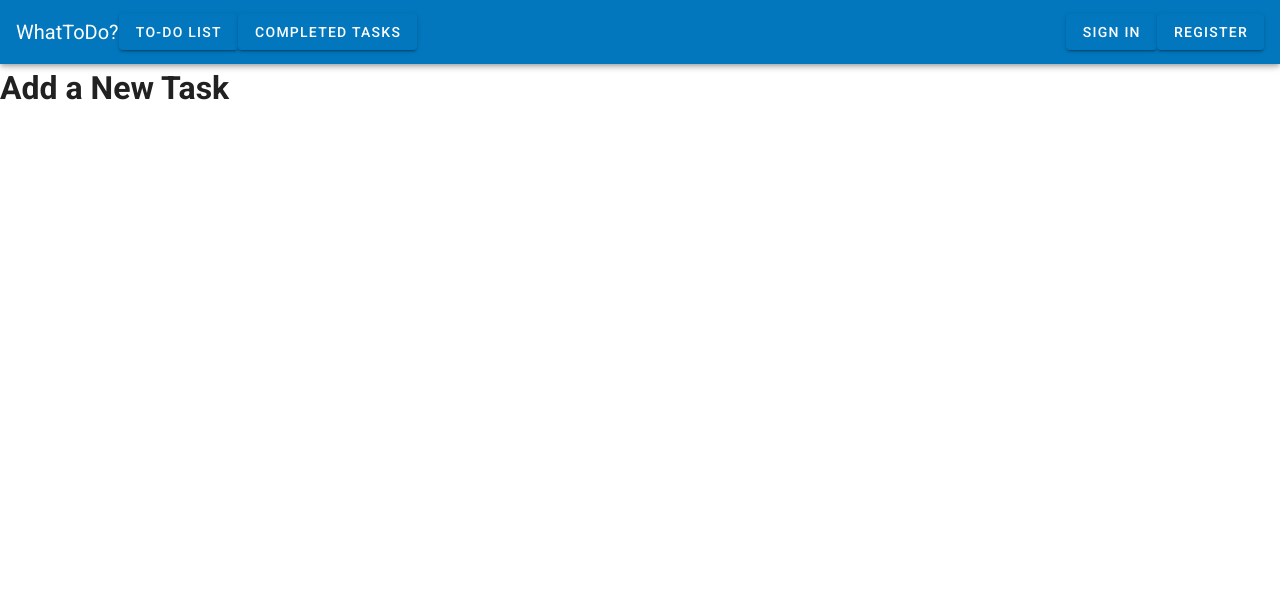
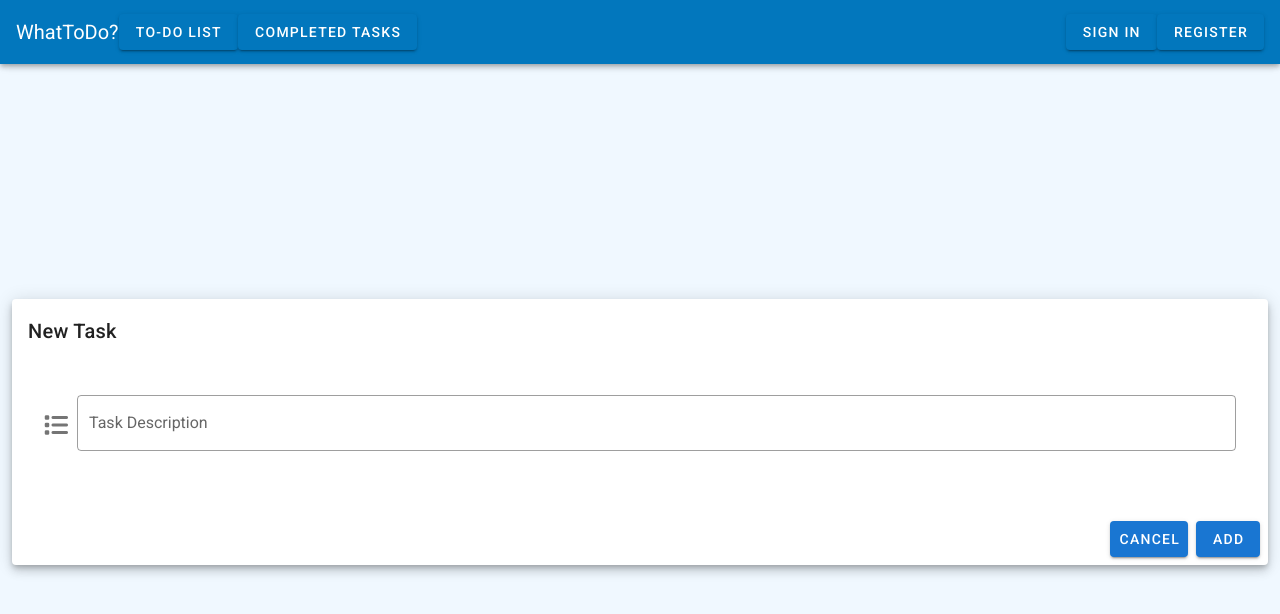
Before and after one commit to hqpang/sea-group-tech-assessment, a Vue app: page /newtask in a window 1280 px wide. Shown: the top 614 px of the page. Built offline with nearby package versions, Linux system fonts and the light colour scheme.

Commit message:
Add UI for Add New Task View

```diff
--- a/src/store/index.js
+++ b/src/store/index.js
@@ -3,7 +3,9 @@ import Vuex from 'vuex'
 import router from '@/router'
 // import firebase from 'firebase/compat/app';
 import { getAuth, createUserWithEmailAndPassword, signInWithEmailAndPassword, signOut } from "firebase/auth";
-import 'firebase/compat/firestore';
+// import 'firebase/compat/firestore';
+import {getDatabase, ref, push, set} from 'firebase/database'
+
 
 Vue.use(Vuex)
 
@@ -71,6 +73,13 @@ export default new Vuex.Store({
               router.push('/');
           });
       },
+    addNewTask(description) {
+      const db = getDatabase();
+      const TaskListRef = ref(db, 'tasks/');
+      const newTaskRef = push(TaskListRef);
+      set( newTaskRef, {
+        details: description})
+    }
   },
   modules: {
   }
--- a/src/views/NewTaskView.vue
+++ b/src/views/NewTaskView.vue
@@ -1,11 +1,72 @@
 <template>
-    <h1>Add a New Task</h1>
+    <v-container fluid fill-height class="pa-0" >
+        <v-layout align-center justify-center>
+            <v-col cols="12">
+                <v-card align-center justify-center :elevation="6">
+                    <v-card-title> New Task</v-card-title>
+                    <v-form ref="form" v-model="valid">
+
+                        <v-text-field
+                        name="description"
+                        prepend-icon="fa-list"
+                        class="pa-8"
+                        label="Task Description"
+                        type="description"
+                        v-model="description"
+                        required
+                        data-cy="addNewTaskDescriptionField"
+                        outlined></v-text-field>
+
+                        <v-card-actions>
+                            <v-spacer></v-spacer>
+                            <v-btn
+                            color="primary"
+                            to="/todo"
+                            > Cancel </v-btn>
+                            <v-btn
+                            color="primary"
+                            :disabled="!valid"
+                            @click="submit"
+                            data-cy="AddTaskSubmitBtn"
+                            > Add </v-btn>
+                        </v-card-actions>
+                    </v-form>
+                </v-card>
+            </v-col>
+        </v-layout>
+    </v-container>
 </template>
 
 <script>
+// import { getDatabase } from '@firebase/database'
 
 export default {
-    name: 'NewTaskView'
+    name: 'NewTaskView',
+    data: () => {
+    return {
+        valid: false,
+        description: '',
+        }
+    },
+    methods: {
+        submit() {
+            if (this.$refs.form.validate()) {
+                // this.$store.dispatch('addNewTask', {
+                //     description: this.description,
+                // });
+                const db = this.$firebase.firestore();
+
+                db
+                    .collection('tasks').add(
+                        {
+                            info: this.description,
+                            created_at: new Date().getTime()
+                        }
+                )
+            }
+        }
+    }
+
 }
 </script>
 
--- a/src/views/RegisterView.vue
+++ b/src/views/RegisterView.vue
@@ -5,6 +5,17 @@
                 <v-card align-center justify-center :elevation="6">
                     <v-card-title>Registration Page</v-card-title>
                     <v-form ref="form" v-model="valid">
+
+                        <v-text-field
+                        name="name"
+                        prepend-icon="mdi-account"
+                        label="Full Name"
+                        type="name"
+                        v-model="name"
+                        :rules="[() => !!name || 'This field is required']"
+                        required
+                        data-cy="joinNameField"
+                        outlined></v-text-field>
 
                         <v-text-field
                         name="email"
@@ -71,6 +82,7 @@ export default {
         passwordShow: false,
         confirmPasswordShow: false,
         valid: false,
+        name: '',
         email: '',
         password: '',
         emailRules: [
@@ -96,7 +108,7 @@ export default {
                     password: this.password
                 });
             }
-        }
+        },
     }
 }
 </script>
--- a/src/views/TaskCardView.vue
+++ b/src/views/TaskCardView.vue
@@ -1,14 +1,14 @@
 <template>
     <v-container>
-        <v-list>
-                <v-card>
+        <v-flex xs12 sm6 md6 lg4 v-for="(item, idx) in tasks" :key="idx">
+                <v-card data-cy="taskEntry">
                     <v-row no-gutters>
                         <v-checkbox></v-checkbox>
                         <v-file-input label="Attach" truncate-length="10"></v-file-input>
-                        <v-card-text>{{description}}</v-card-text>
+                        <v-card-text>{{item.task.description}}</v-card-text>
                     </v-row>
                 </v-card>
-        </v-list>
+        </v-flex>
 
     </v-container>
 </template>
@@ -17,10 +17,16 @@
 
 export default {
     name: 'TaskCardView',
-    data: () => {
-        return {
-            description: 'Task 1'
-    }
+    computed: {
+        tasks () {
+            return this.$store.state.tasks;
+        },
+        isAuthenticated (){
+            return this.$store.getters.isAuthenticated;
+        }
+    },
+    methods: {
+
     }
 }
 </script>
--- a/src/views/ToDoView.vue
+++ b/src/views/ToDoView.vue
@@ -1,9 +1,7 @@
 <template>
     <v-container>
         <v-row>
-            <h1>All To-DO</h1>
-            <v-spacer></v-spacer>
-            <v-btn to="/userprofile">{{Username}}</v-btn>
+            <h1>To-DO List</h1>
         </v-row>
         <div>
             <v-col cols="20">
@@ -15,7 +13,7 @@
             <v-row>
                 <router-link to="/signin">Logout</router-link>
                 <v-spacer></v-spacer>
-                <v-btn to="/newtask">+ Add New Task</v-btn>
+                <v-btn @click="addTask">+ Add New Task</v-btn>
             </v-row>
         </div>
     </v-container>
@@ -31,7 +29,22 @@ export default {
             Username: "Michelle"
         };
     },
-    components: { TaskCardView }
+    components: { TaskCardView },
+    computed: {
+        isAuthenticated(){
+            return this.$store.getters.isAuthenticated;
+        }
+    },
+    methods: {
+        addTask() {
+            if(this.isAuthenticated) {
+                this.$router.push('/newtask');
+            } else {
+                alert('Please Sign In first!')
+                this.$router.push('/sign-in');
+            }
+        }
+    }
 }
 </script>
 
--- a/src/views/UserProfileView.vue
+++ b/src/views/UserProfileView.vue
@@ -1,11 +1,24 @@
 <template>
-    <h1>User Profile</h1>
+    <v-container>
+        <h1>User Profile</h1>
+        <v-list>
+            <v-list-item-group>
+            <v-list-item :key="item.key" v-for="item in Profile">{{item}}</v-list-item>
+            </v-list-item-group>
+        </v-list>
+    </v-container>
 </template>
 
 <script>
 
 export default {
-    name: 'UserProfileView'
+    name: 'UserProfileView',
+    data () {
+        return {
+
+        };
+    },
+
 }
 </script>
 
```
